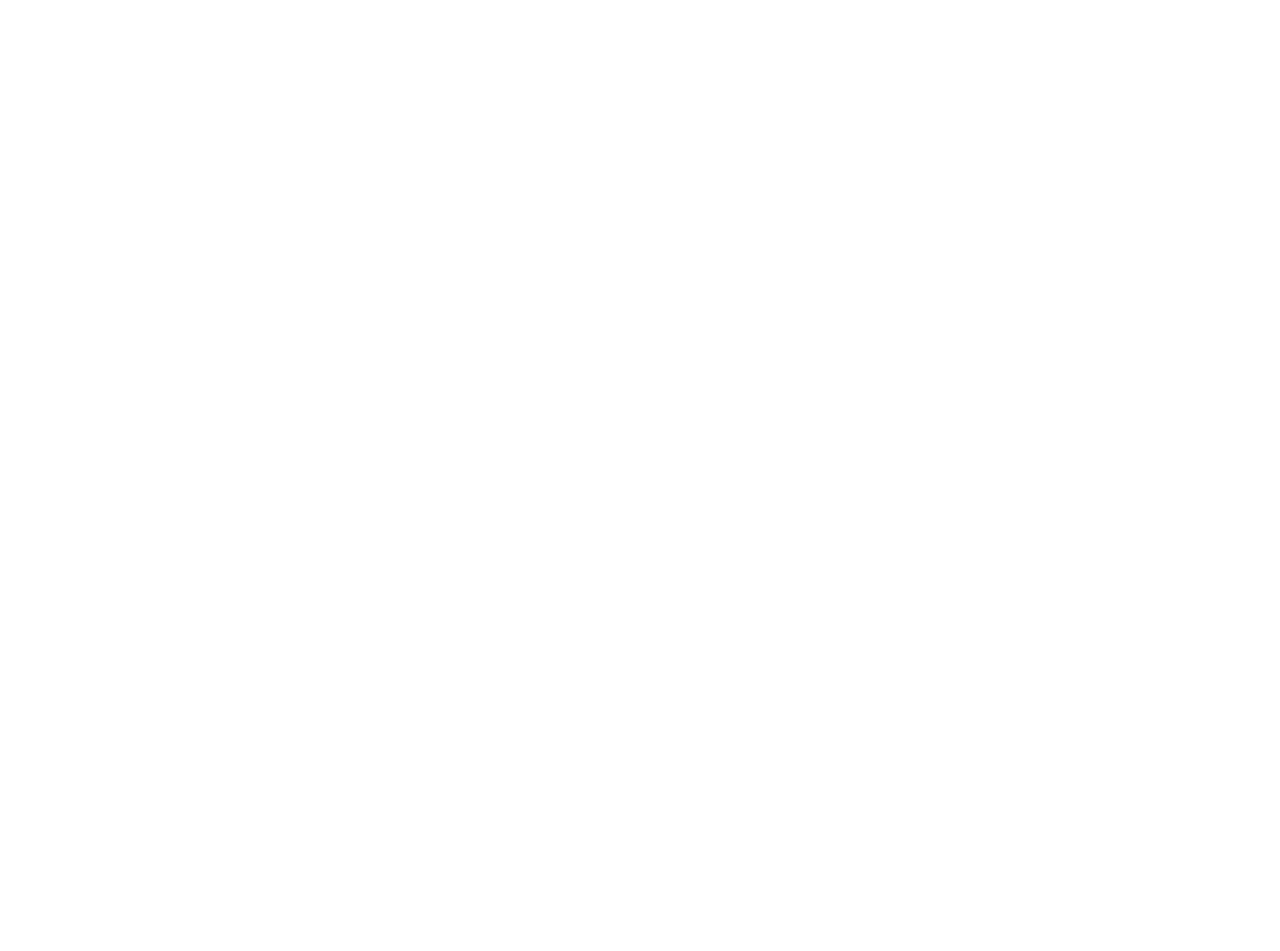
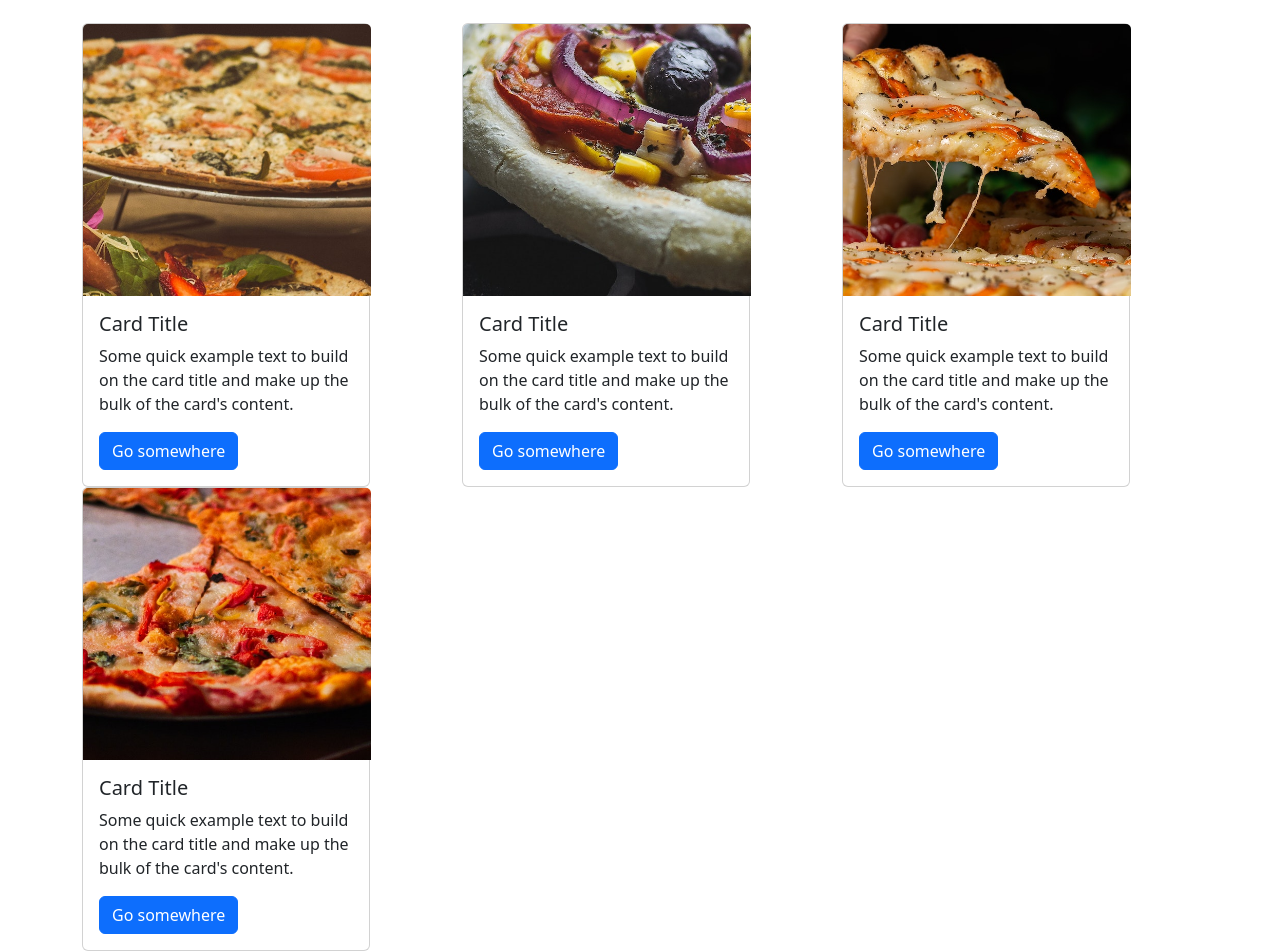
Before and after one commit to NguyenPhuc1610/Lab3, a React (Create React App) app: page / in a window 1280 px wide. Shown: the part 358-1309 px from the top of the page. Before the commit the page ends 800 px from the top, so only its background shows below. Built offline with nearby package versions, Linux system fonts and the light colour scheme.

Commit message:
[#3] Done cart Product

```diff
--- a/src/App.js
+++ b/src/App.js
@@ -1,10 +1,3 @@
-// import './App.css';
-// import Container from "react-bootstrap/Container";
-// import Button from 'react-bootstrap/Button';
-// import Form from 'react-bootstrap/Form';
-// import Nav from 'react-bootstrap/Nav';
-// import Navbar from 'react-bootstrap/Navbar';
-// import NavDropdown from 'react-bootstrap/NavDropdown';
 
 import {
   Container,
@@ -14,12 +7,20 @@ import {
   Navbar,
   NavDropdown,
   Row,
-  Carousel
+  Carousel,
+  Col,
+  Card
 } from "react-bootstrap";
 
 import img1 from './Images/menu1.jpg';
 import img2 from './Images/menu2.jpg';
 import img3 from './Images/menu3.jpg';
+
+
+import Pizza1 from './Images/pizza1.jpg'
+import Pizza2 from './Images/pizza2.jpg'
+import Pizza3 from './Images/pizza3.jpg'
+import Pizza4 from './Images/pizza4.jpg'
 
 function App() {
   return (
@@ -69,34 +70,111 @@ function App() {
         </Row>
         {/*END NAVBAR */}
 
+        {/*Carousel */}
         <Row>
           <Carousel slide={false}>
             <Carousel.Item>
-              <img text="First slide" src={img1} alt="ảnh 1" style={{objectFit: 'cover', width: '1296px', height: '300px'}}/>
+              <img
+                src={img1}
+                alt="ảnh 1"
+                className="d-block w-100"
+                style={{ objectFit: 'cover', height: '300px' }}
+              />
               <Carousel.Caption>
                 <h3>First slide label</h3>
                 <p>Nulla vitae elit libero, a pharetra augue mollis interdum.</p>
               </Carousel.Caption>
             </Carousel.Item>
             <Carousel.Item>
-            <img text="First slide" src={img2} alt="ảnh 1" style={{objectFit: 'cover', width: '1296px', height: '300px'}}/>
+              <img
+                src={img2}
+                alt="ảnh 2"
+                className="d-block w-100"
+                style={{ objectFit: 'cover', height: '300px' }}
+              />
               <Carousel.Caption>
                 <h3>Second slide label</h3>
                 <p>Lorem ipsum dolor sit amet, consectetur adipiscing elit.</p>
               </Carousel.Caption>
             </Carousel.Item>
             <Carousel.Item>
-            <img text="First slide" src={img3} alt="ảnh 1" style={{objectFit: 'cover', width: '1296px', height: '300px'}}/>
+              <img
+                src={img3}
+                alt="ảnh 3"
+                className="d-block w-100"
+                style={{ objectFit: 'cover', height: '300px' }}
+              />
               <Carousel.Caption>
                 <h3>Third slide label</h3>
-                <p>
-                  Praesent commodo cursus magna, vel scelerisque nisl consectetur.
-                </p>
+                <p>Praesent commodo cursus magna, vel scelerisque nisl consectetur.</p>
               </Carousel.Caption>
             </Carousel.Item>
           </Carousel>
         </Row>
+        {/*END Carousel */}
 
+        {/* CARD  */}
+        <Row style={{marginTop: '25px'}}>
+
+          <Col>
+            <Card style={{ width: '18rem' }}>
+              <Card.Img variant="top" src={Pizza1}  style={{objectFit: 'cover', height: '17rem', width: '18rem'}}/>
+              <Card.Body>
+                <Card.Title>Card Title</Card.Title>
+                <Card.Text>
+                  Some quick example text to build on the card title and make up the
+                  bulk of the card's content.
+                </Card.Text>
+                <Button variant="primary">Go somewhere</Button>
+              </Card.Body>
+            </Card>
+          </Col>
+
+          <Col>
+            <Card style={{ width: '18rem' }}>
+              <Card.Img variant="top" src={Pizza2}  style={{objectFit: 'cover', height: '17rem', width: '18rem'}}/>
+              <Card.Body>
+                <Card.Title>Card Title</Card.Title>
+                <Card.Text>
+                  Some quick example text to build on the card title and make up the
+                  bulk of the card's content.
+                </Card.Text>
+                <Button variant="primary">Go somewhere</Button>
+              </Card.Body>
+            </Card>
+          </Col>
+
+          <Col>
+            <Card style={{ width: '18rem' }}>
+              <Card.Img variant="top" src={Pizza3}  style={{objectFit: 'cover', height: '17rem', width: '18rem'}}/>
+              <Card.Body>
+                <Card.Title>Card Title</Card.Title>
+                <Card.Text>
+                  Some quick example text to build on the card title and make up the
+                  bulk of the card's content.
+                </Card.Text>
+                <Button variant="primary">Go somewhere</Button>
+              </Card.Body>
+            </Card>
+          </Col>
+
+          <Col>
+            <Card style={{ width: '18rem' }}>
+              <Card.Img variant="top" src={Pizza4}  style={{objectFit: 'cover', height: '17rem', width: '18rem'}}/>
+              <Card.Body>
+                <Card.Title>Card Title</Card.Title>
+                <Card.Text>
+                  Some quick example text to build on the card title and make up the
+                  bulk of the card's content.
+                </Card.Text>
+                <Button variant="primary">Go somewhere</Button>
+              </Card.Body>
+            </Card>
+          </Col>
+
+        </Row>
+
+        {/* END CARD  */}
 
       </Container>
     </>
```
